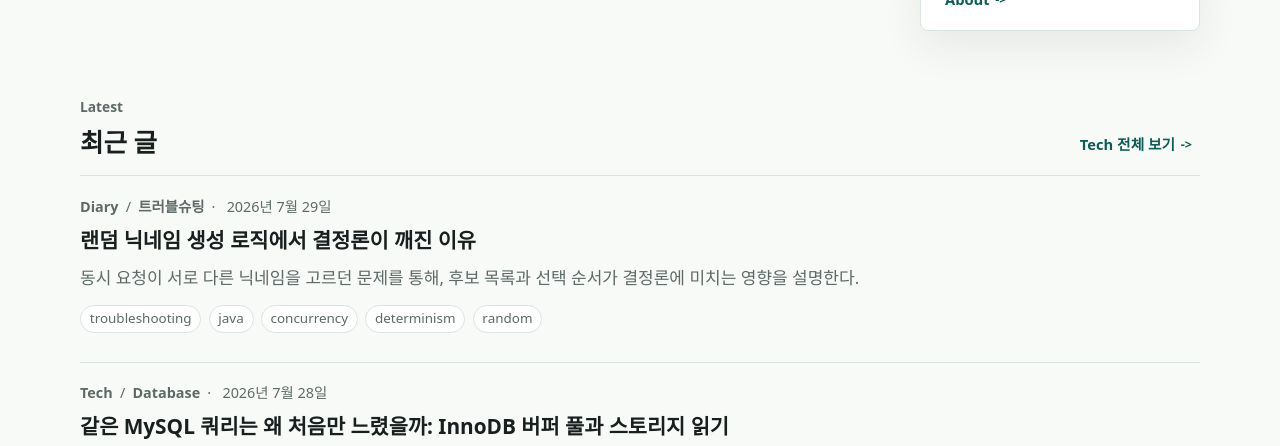
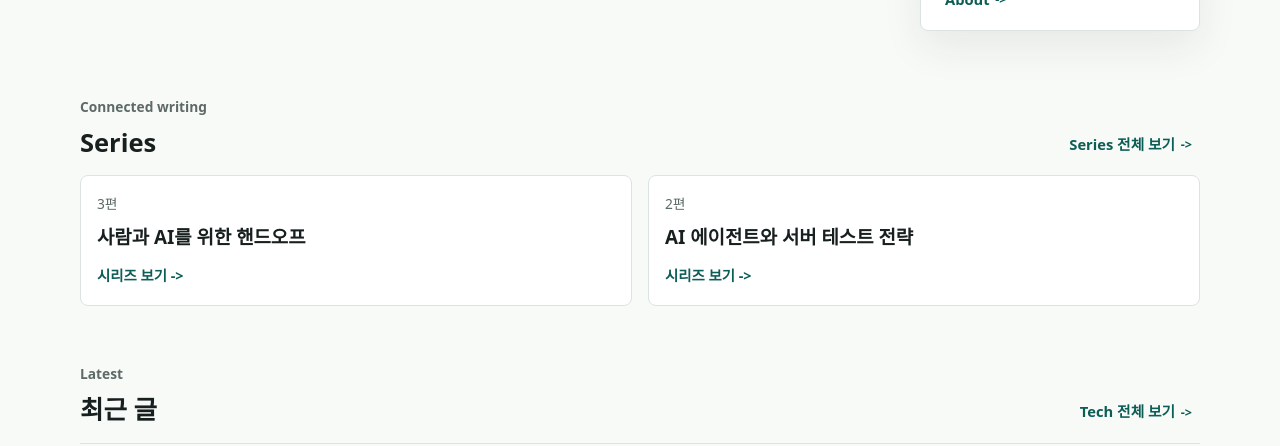
Before and after one commit to ByeongbumSeo/ByeongbumSeo.github.io, an Astro site: page / in a window 1280 px wide. Shown: the part 331-777 px from the top of the page. Built offline with nearby package versions, Linux system fonts and the light colour scheme; Astro itself is replaced by a stand-in of ours; some packages are replaced by stand-ins of ours.

Commit message:
feat: 홈에 추천 시리즈 탐색 영역 추가

```diff
--- a/src/pages/index.astro
+++ b/src/pages/index.astro
@@ -1,13 +1,22 @@
 ---
 import BaseLayout from "../layouts/BaseLayout.astro";
 import PostList from "../components/PostList.astro";
-import { getKindPosts, getPublishedPosts } from "../lib/posts";
+import { getKindPosts, getPublishedPosts, getSeriesGroups } from "../lib/posts";
 import { SITE } from "../lib/site";
 
 const posts = await getPublishedPosts();
 const techPosts = getKindPosts(posts, "tech");
 const notePosts = getKindPosts(posts, "note");
 const diaryPosts = getKindPosts(posts, "diary");
+const homeSeriesSlugs = ["handoff-design", "ai-agent-server-testing"] as const;
+const seriesGroups = getSeriesGroups(posts);
+const featuredSeries = homeSeriesSlugs
+  .map((slug) => {
+    const group = seriesGroups.get(slug);
+    return group ? { slug, ...group } : undefined;
+  })
+  .filter((group): group is NonNullable<typeof group> => Boolean(group))
+  .slice(0, 3);
 ---
 
 <BaseLayout>
@@ -28,11 +37,34 @@ const diaryPosts = getKindPosts(posts, "diary");
     </aside>
   </section>
 
+  <section class="section-block" aria-labelledby="home-series-title">
+    <div class="section-heading">
+      <div>
+        <p class="eyebrow">Connected writing</p>
+        <h2 id="home-series-title">Series</h2>
+      </div>
+      <a class="section-action" href="/series/">Series 전체 보기</a>
+    </div>
+    <ul class="home-series-grid">
+      {
+        featuredSeries.map((series) => (
+          <li data-home-series-item>
+            <a class="home-series-card" href={`/series/${series.slug}/`}>
+              <span class="home-series-card__count">{series.posts.length}편</span>
+              <strong>{series.title}</strong>
+              <span class="home-series-card__action">시리즈 보기</span>
+            </a>
+          </li>
+        ))
+      }
+    </ul>
+  </section>
+
   <section class="section-block">
     <div class="section-heading">
       <div>
         <p class="eyebrow">Latest</p>
-        <h2>최근 글</h2>
+        <h2 id="home-latest-title">최근 글</h2>
       </div>
       <a class="section-action" href="/tech/">Tech 전체 보기</a>
     </div>
--- a/src/styles/global.css
+++ b/src/styles/global.css
@@ -332,6 +332,70 @@ pre code {
 .references h2 {
   margin: 0;
   line-height: 1.35;
+}
+
+.home-series-grid {
+  display: grid;
+  grid-template-columns: repeat(auto-fit, minmax(240px, 1fr));
+  gap: 1rem;
+  margin: 0;
+  padding: 0;
+  list-style: none;
+}
+
+.home-series-card {
+  display: grid;
+  height: 100%;
+  gap: 0.45rem;
+  border: 1px solid var(--line);
+  border-radius: 8px;
+  background: var(--surface);
+  color: var(--text);
+  padding: 1rem;
+  text-decoration: none;
+  transition: border-color 120ms ease, box-shadow 120ms ease, transform 120ms ease;
+}
+
+.home-series-card:hover {
+  border-color: #b8d8d2;
+  color: var(--text);
+  box-shadow: var(--shadow);
+  transform: translateY(-2px);
+}
+
+.home-series-card:focus-visible {
+  outline-offset: 4px;
+}
+
+.home-series-card__count {
+  color: var(--muted);
+  font-size: 0.86rem;
+}
+
+.home-series-card strong {
+  font-size: 1.18rem;
+  line-height: 1.45;
+}
+
+.home-series-card__action {
+  margin-top: 0.3rem;
+  color: var(--accent-strong);
+  font-size: 0.9rem;
+  font-weight: 650;
+}
+
+.home-series-card__action::after {
+  content: " ->";
+}
+
+@media (prefers-reduced-motion: reduce) {
+  .home-series-card {
+    transition: none;
+  }
+
+  .home-series-card:hover {
+    transform: none;
+  }
 }
 
 .post-list {
```
Also changed, not shown: scripts/check-dist.mjs (+31 -0 lines).
